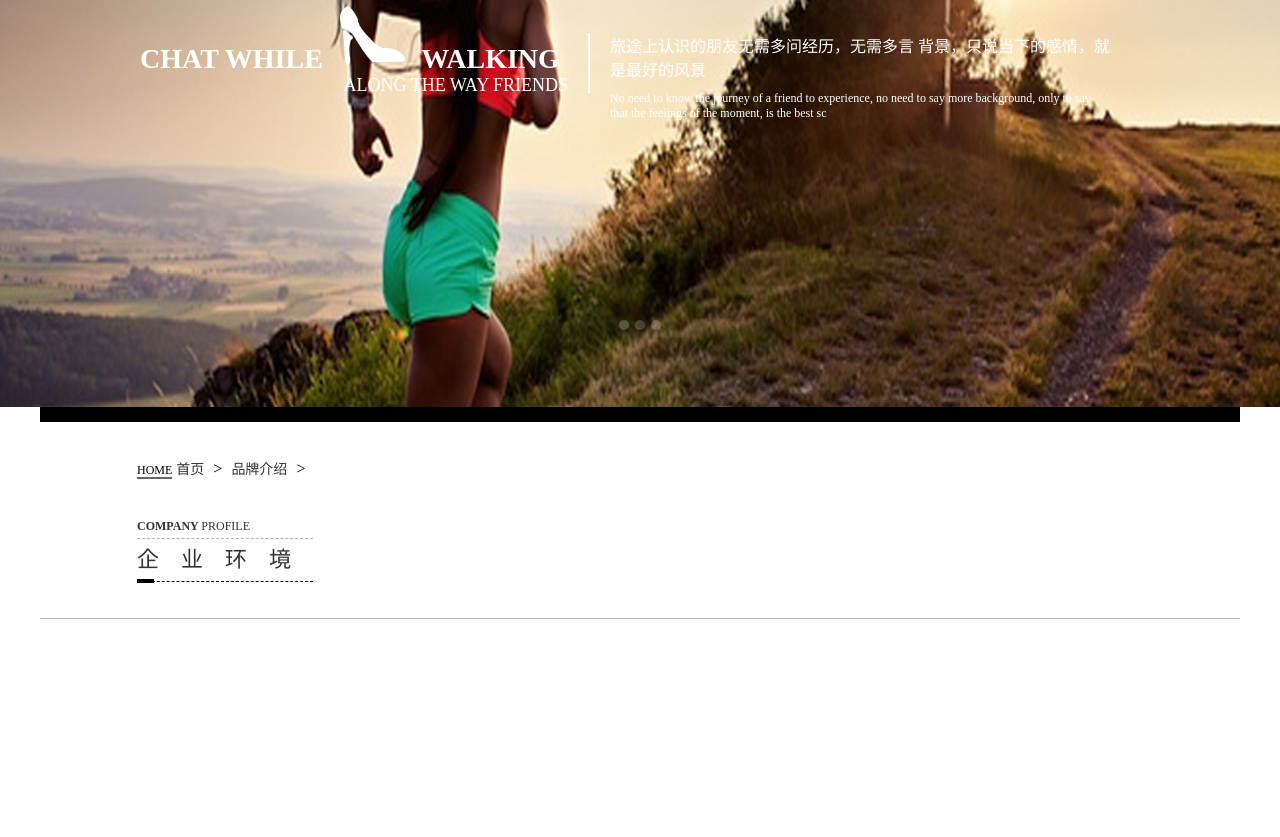
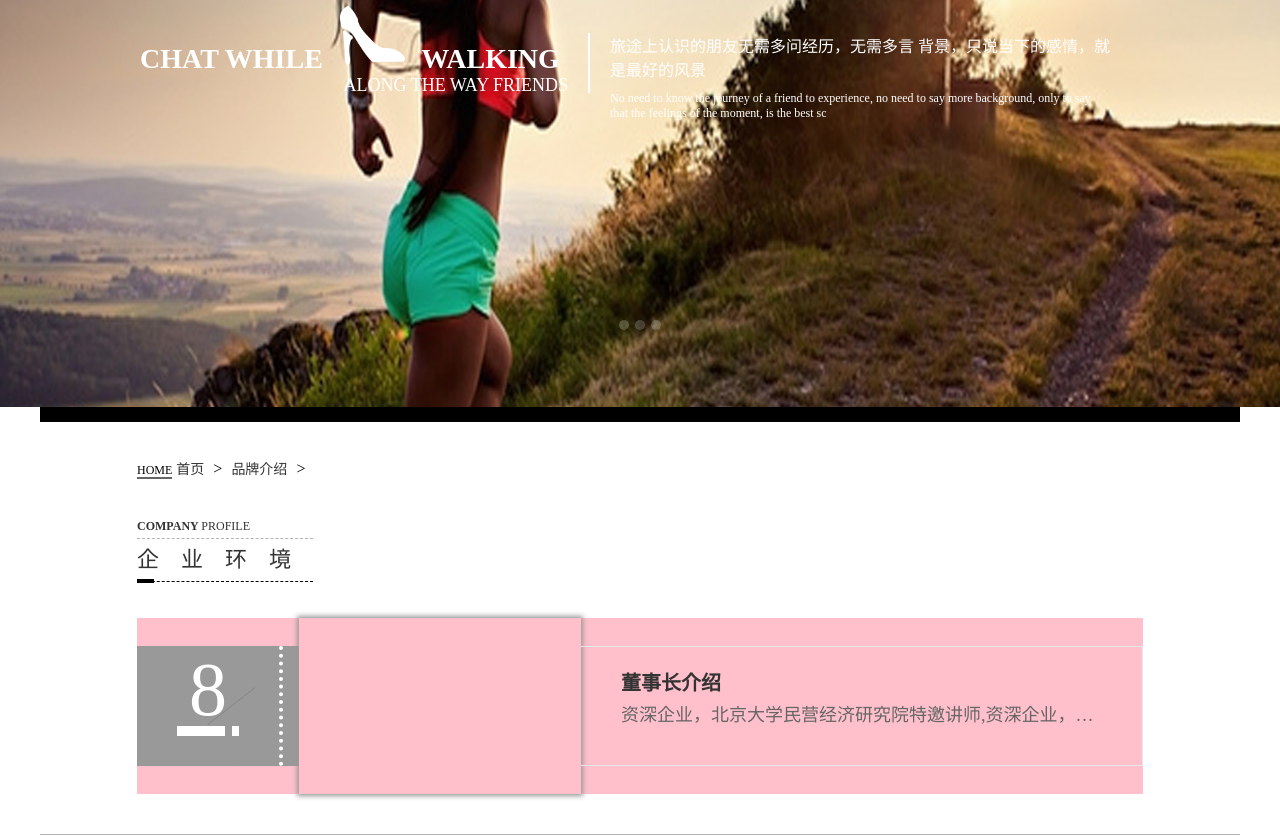
Before and after one commit to linlin941112/KNE, a plain HTML site: page pinpai.html in a window 1280 px wide. Shown: the part 329-1166 px from the top of the page. Before the commit the page ends 1038 px from the top, so only its background shows below. Drawn offline with Linux system fonts and the light colour scheme.

Commit message:
品牌改

```diff
--- a/css/pinpai.css
+++ b/css/pinpai.css
@@ -193,5 +193,103 @@ header nav ul .xiahua{
 .list-pin main ul{
 	width: 100%;
 	height: auto;
-
 }
+.list-pin main ul li{
+    width: 100%;
+    height: 176px;
+    margin-bottom: 40px;
+    background: pink;
+}
+.list-pin main ul li .left{
+    width: 162px;
+    height: 120px;
+    margin: 28px 0;
+    background: #999;
+    float: left;
+}
+.list-pin main ul li .left .shuzi{
+    width: 142px;
+    height: 100%;
+    border-right: 4px dotted #fff;
+    font-size: 76px;
+    color: #fff;
+    text-align: center;
+    overflow: hidden;
+    position: relative;
+}
+.list-pin main ul li .left .shuzi .zhe{
+	width: 100px;
+    height: 60px;
+    position: absolute;
+    bottom: 2px;
+    right: -10px;
+    transform: rotate(52deg);
+    transform-origin: center bottom;
+    border-left: 1px solid #888;
+    background: #999999;
+}
+.list-pin main ul li .left .shuzi .di{
+    width: 62px;
+    height: 10px;
+    margin: -7px auto;
+    position: relative;
+    z-index: 100000;
+}
+.list-pin main ul li .left .shuzi .di p{
+    width: 48px;
+    background: #fff;
+    height: 100%;
+    float: left;
+}
+.list-pin main ul li .left .shuzi .di span{
+    width: 7px;
+    background: #fff;
+    height: 100%;
+    float: right;
+}
+.list-pin main ul li .center{
+    width: 282px;
+    height: 100%;
+    box-shadow: 0 0 5px 2px #999;
+    float: left;
+}
+.list-pin main ul li .right{
+    width: 562px;
+    height: 120px;
+    margin: 28px 0;
+    border: 1px solid #E8E8E8;
+    border-left: 0;
+    float: left;
+    padding: 20px 40px;
+    position: relative;
+    box-sizing: border-box;
+}
+.list-pin main ul li .right h1{
+    width: 100%;
+    height: 32px;
+    line-height: 32px;
+    font-size: 20px;
+}
+.list-pin main ul li .right h1 a{
+    display: block;
+    width: 100%;
+    height: 32px;
+    text-align: left;
+    text-overflow: ellipsis;
+    overflow: hidden;
+    white-space: nowrap;
+    color: #333;
+    font-weight: bold;
+}
+.list-pin main ul li .right p{
+	width: 100%;
+    font-size: 18px;
+    color: #666;
+    font-weight: 500;
+    line-height: 32px;
+    overflow: hidden;
+    white-space: nowrap;
+    height: 32px;
+    display: inline-block;
+    text-overflow: ellipsis;
+}
--- a/js/pinpai.js
+++ b/js/pinpai.js
@@ -6,8 +6,8 @@ $(function(){
 		navli[i].l=navli[i].offsetLeft;
 	}
 	// 初始化
-	xiahua.style.left=navli[0].l+"px";
-	xiahua.style.width=navli[0].w+"px";
+	xiahua.style.left=navli[1].l+"px";
+	xiahua.style.width=navli[1].w+"px";
 
 	for (var i = 0; i < navli.length; i++) {
 		navli[i].index=i;
--- a/pinpai.html
+++ b/pinpai.html
@@ -80,7 +80,22 @@
 				</h3>
 			</div>
 			<ul>
-
+				<li>
+					<div class="left">
+						<div class="shuzi">8
+							<div class="zhe"></div>
+							<div class="di">
+								<p></p>
+								<span></span>
+							</div>
+						</div>
+					</div>
+					<div class="center"></div>
+					<div class="right">
+						<h1><a href="">董事长介绍</a></h1>
+						<p>资深企业，北京大学民营经济研究院特邀讲师,资深企业，北京大学民营经济研究院特邀讲师</p>
+					</div>
+				</li>
 			</ul>
 		</main>
 	</section>
```
